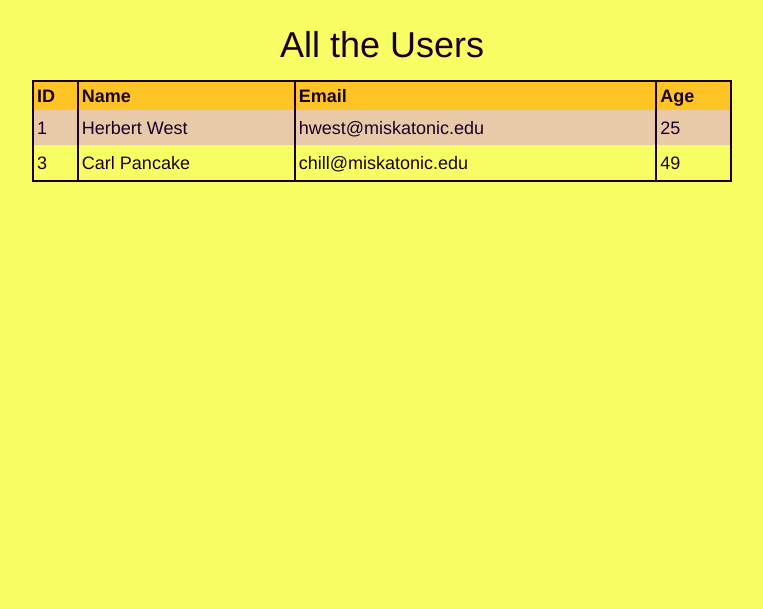
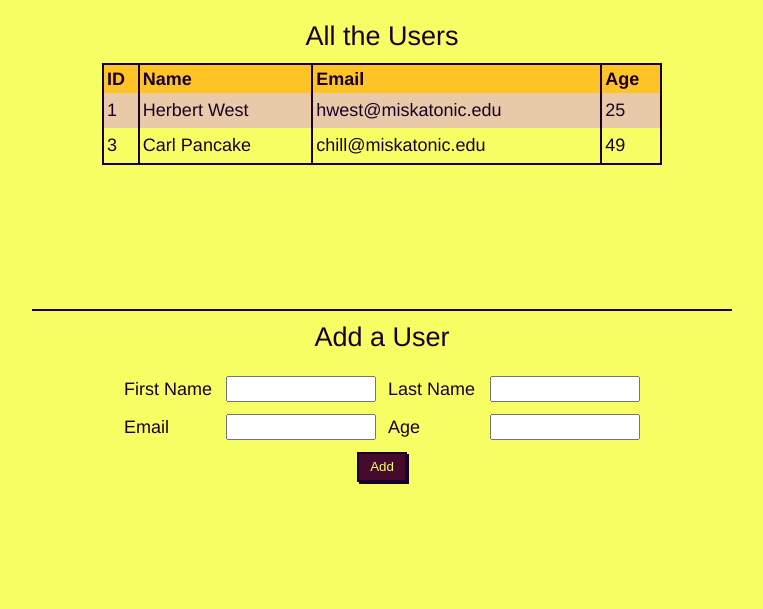
Before and after one commit to daustin391/users_shell, a Django app: page / in a window 1280 px wide. Shown: the top 609 px of the page, without its empty margins (258-1021 px from the left). Run offline with Django 3.2, Linux system fonts and the light colour scheme; data comes from the database, SQL or seed files in the repository.

Commit message:
added form

```diff
--- a/users_app/static/style.css
+++ b/users_app/static/style.css
@@ -17,6 +17,9 @@ button {
     color: #f6fe63;
     box-shadow: 2px 2px #190029;
     cursor: pointer;
+    width: 50px;
+    height: 30px;
+    justify-self: center;
 }
 
 #forms {
@@ -32,15 +35,9 @@ button {
     overflow-x: scroll;
 }
 
-h2 { text-transform: capitalize; }
-
-form { padding-bottom: 25px; }
-
-
 table,
 button,
-span,
-form { border: 2px solid #190029; }
+span { border: 2px solid #190029; }
 
 th {
     background-color: #fec425;
@@ -51,11 +48,14 @@ tr:nth-child(even) { background-color: #e8caa9; }
 
 td { padding: .25em 3px; }
 
-
 td,
 th { border-right: 2px solid #190029; }
 
-table { border-collapse: collapse; }
+table {
+    border-collapse: collapse;
+    width: 80%;
+    margin: 0 auto;
+}
 
 span {
     padding: 0 5px;
@@ -63,7 +63,7 @@ span {
     display: inline-block;
 }
 
-h1 {
+h2 {
     margin: .25em 0;
     font-weight: normal;
     text-align: center;
@@ -81,3 +81,19 @@ main {
 }
 
 th { text-align: start; }
+
+#users,
+form { height: 50%; }
+
+#users { border-bottom: 2px solid #190029; }
+
+form {
+    display: grid;
+    grid-template-columns: repeat(2, 90px 150px);
+    grid-template-rows: repeat(3, auto) 1fr;
+    gap: .75rem;
+    margin: 0 auto;
+}
+
+form h2,
+button { grid-column: span 4; }
--- a/users_app/templates/index.html
+++ b/users_app/templates/index.html
@@ -11,7 +11,8 @@
 
 <body>
     <main>
-        <h1>All the Users</h1>
+        <div id="users">
+            <h2>All the Users</h2>
             <table>
                 <tr>
                     <th>ID</th>
@@ -27,9 +28,20 @@
                     <td>{{ix.age}}</td>
                 </tr>
                 {% endfor %}
-
-
             </table>
+        </div>
+        <form action="" method="POST">
+            <h2>Add a User</h2>
+            <label for="first_name">First Name</label>
+            <input type="text" name="first_name">
+            <label for="last_name">Last Name</label>
+            <input type="text" name="last_name">
+            <label for="email">Email</label>
+            <input type="text" name="email">
+            <label for="age">Age</label>
+            <input type="text" name="age">
+            <button type="submit">Add</button>
+        </form>
 
     </main>
 </body>
```
Lines whose indentation alone changed are shown as unchanged.
